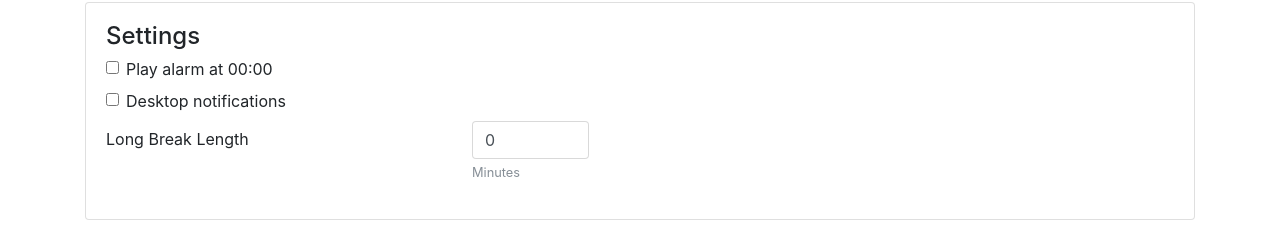
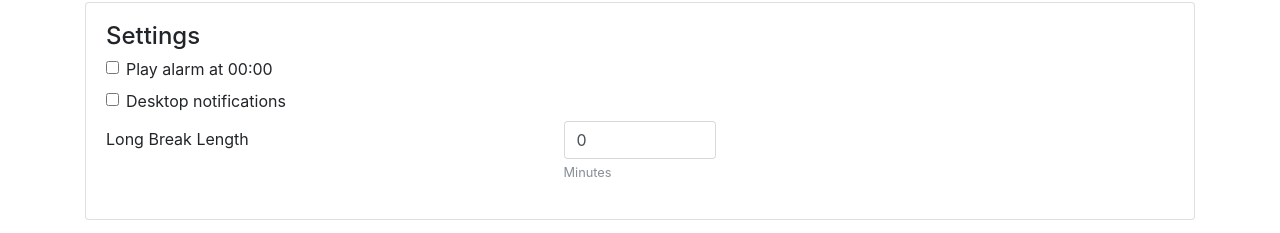
Before and after one commit to joedaniels/RedFruit-Timer, a React (Create React App) app: page / in a window 1280 px wide. Shown: the part 347-580 px from the top of the page. Built offline with nearby package versions, Linux system fonts and the light colour scheme.

Commit message:
Update readme

```diff
--- a/src/App.jsx
+++ b/src/App.jsx
@@ -75,13 +75,13 @@ export default class App extends Component {
                                 </div>
 
                                 <div className="form-group row">
-                                    <label className="col-sm-4 col-form-label">
+                                    <label className="col-sm-5 col-form-label">
                                         Long Break Length
                                     </label>
-                                    <div className="col-sm-8">
+                                    <div className="col-sm-7">
                                         <input
                                             type="number"
-                                            className="form-control col-sm-2"
+                                            className="form-control col-sm-3"
                                             value={(this.state.longBreakLength)/60}
                                             onChange={this.changeLongBreak}
                                             step="1"
```
Also changed, not shown: 1 other file (tests, documents, lock files or other folders).
